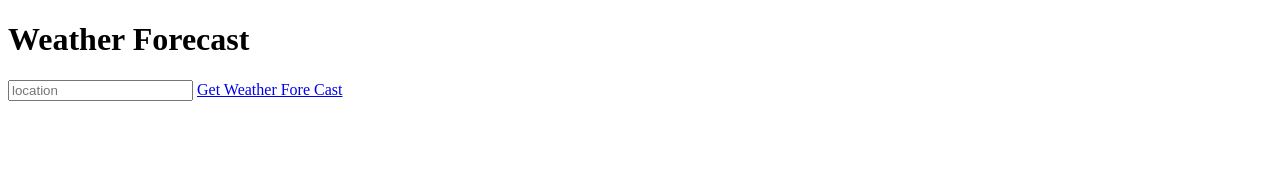
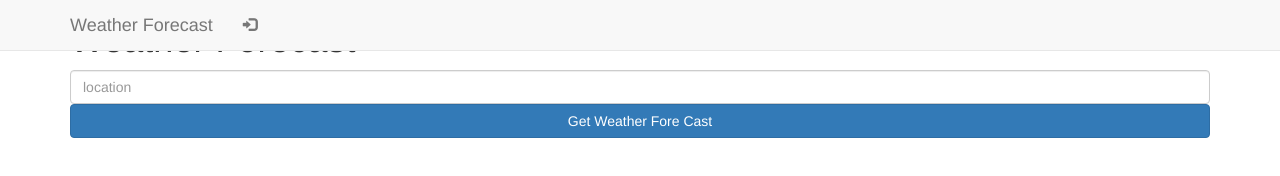
Before and after one commit to anupam-sapre/WeatherApp, a website: page public/views/weatherForecast.html in a window 1280 px wide. Drawn offline with nearby package versions, Linux system fonts and the light colour scheme.

Commit message:
Weather Forecast
Added login nav back

```diff
--- a/public/views/weatherForecast.html
+++ b/public/views/weatherForecast.html
@@ -3,17 +3,33 @@
 <head>
     <meta charset="UTF-8">
     <title>Weather Forecast</title>
-
+    <link href="https://maxcdn.bootstrapcdn.com/bootstrap/3.3.6/css/bootstrap.min.css" rel="stylesheet"/>
+    <link href="css/style.css" rel="stylesheet"/>
 
 </head>
+
+<nav class="navbar navbar-default navbar-fixed-top">
+    <div class="container">
+        <div class="navbar-header">
+            <a class="navbar-brand">
+                Weather Forecast
+            </a>
+            <p class="navbar-text pull-right">
+                <a class="navbar-link" href="login.html">
+                  <span class="	glyphicon glyphicon-log-in">
+                  </span>
+                </a>
+            </p>
+        </div>
+    </div>
+</nav>
 <body>
 <div class="container">
     <h1>Weather Forecast</h1>
     <input type="text"
            class="form-control"
            placeholder="location"/>
-    <a class="btn btn-primary btn-block"
-       href="profile.html">Get Weather Fore Cast</a>
+    <a class="btn btn-primary btn-block">Get Weather Fore Cast</a>
 
 </div>
 </body>
```
